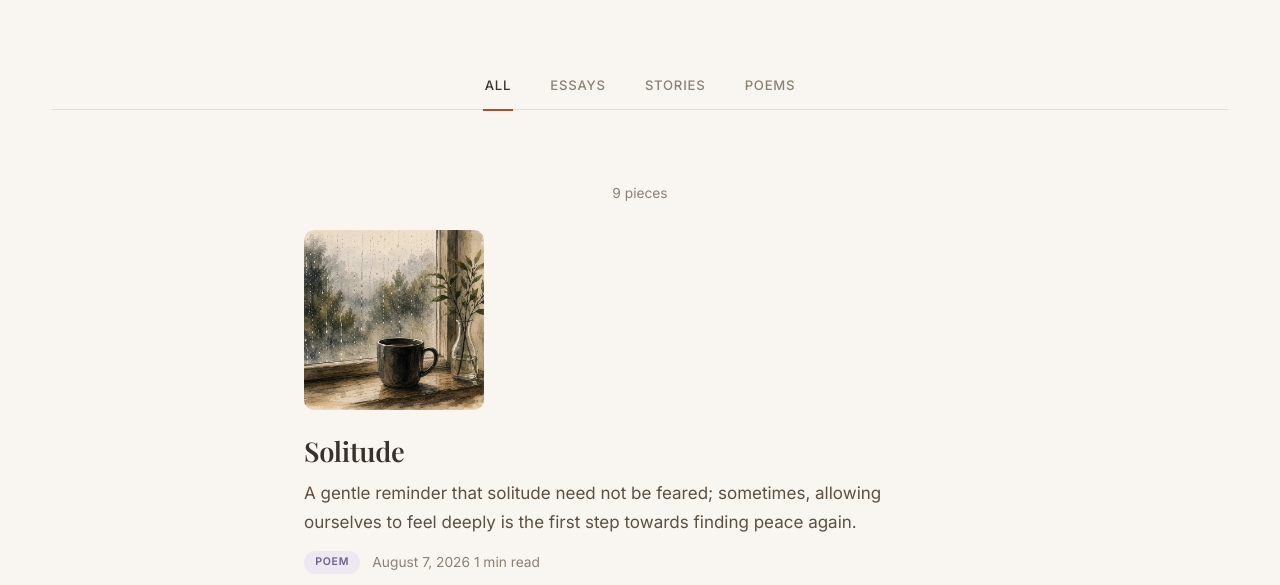
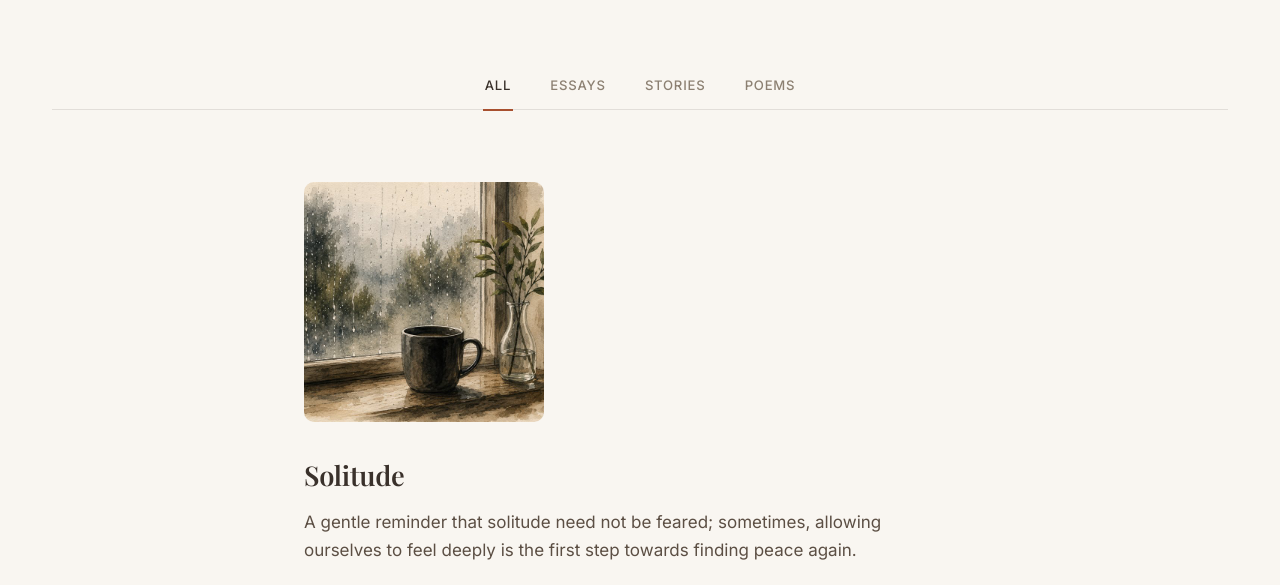
Before and after one commit to PoojaAnandKolte/my2cents-inked, a plain HTML site: page creative.html in a window 1280 px wide. Shown: the part 356-941 px from the top of the page. Drawn offline with nearby package versions, Linux system fonts and the light colour scheme; a web font is replaced by a local one.

Commit message:
Refine Creative archive: larger illustrations, more breathing room
- Illustration size increased 180px -> 240px (within requested
  220-260px range), same 1:1 ratio and border-radius, still the only
  layout-changed page (homepage/poem pages untouched).
- More generous spacing between image, title, excerpt, and metadata
  (image->title 24->36px, excerpt->title 10->14px, meta->excerpt
  14->24px), entry block padding increased for more air between
  pieces overall.
- Excerpt line-height loosened slightly for a calmer reading rhythm.
- Removed the "N pieces" counter -- just the heading and filter tabs
  now, per direction that it reads as timeless rather than a count.

```diff
--- a/assets/css/style.css
+++ b/assets/css/style.css
@@ -877,26 +877,27 @@ section { padding-block: var(--space-6); }
 .badge-poetry { background: var(--color-lavender-wash); color: var(--color-lavender); }
 
 .archive-list { max-width: 42rem; margin-inline: auto; }
-.archive-entry { position: relative; padding-block: var(--space-5); border-bottom: 1px solid var(--color-border); }
+.archive-entry { position: relative; padding-block: var(--space-6); border-bottom: 1px solid var(--color-border); }
 .archive-entry:first-child { padding-top: 0; }
 .archive-entry:last-child { border-bottom: none; }
 .archive-entry__image {
-  width: 11.25rem;
+  width: 15rem;
   aspect-ratio: 1;
   border-radius: var(--radius-lg);
   overflow: hidden;
-  margin-bottom: var(--space-3);
+  margin-bottom: var(--space-4);
 }
 .archive-entry__image img { width: 100%; height: 100%; object-fit: cover; display: block; }
-.archive-entry__top { display: flex; align-items: center; flex-wrap: wrap; gap: 0.75rem; margin-top: var(--space-2); }
+.archive-entry__top { display: flex; align-items: center; flex-wrap: wrap; gap: 0.75rem; margin-top: var(--space-3); }
 .archive-entry__meta { color: var(--color-muted); font-size: var(--step--1); }
 .archive-entry__title { font-size: var(--step-2); line-height: 1.3; }
 .archive-entry__title a { position: relative; z-index: 1; }
 .archive-entry__title a:hover { color: var(--color-terracotta); }
 .archive-entry__title a::after { content: ""; position: absolute; inset: 0; z-index: 0; }
 .archive-entry__excerpt {
-  margin-top: 0.6rem;
+  margin-top: var(--space-2);
   color: var(--color-ink-soft);
+  line-height: 1.65;
   max-width: var(--measure);
   display: -webkit-box;
   -webkit-line-clamp: 3;
--- a/creative.html
+++ b/creative.html
@@ -80,7 +80,6 @@
 
   <section class="section-tight" style="padding-top:var(--space-4)">
     <div class="wrap">
-      <p class="result-count" data-result-count role="status" style="text-align:center"></p>
       <div class="archive-list" data-archive-list></div>
       <div class="empty-state" data-empty-state hidden>
         <p style="font-size:var(--step-1)">No pieces in this category yet.</p>
```
